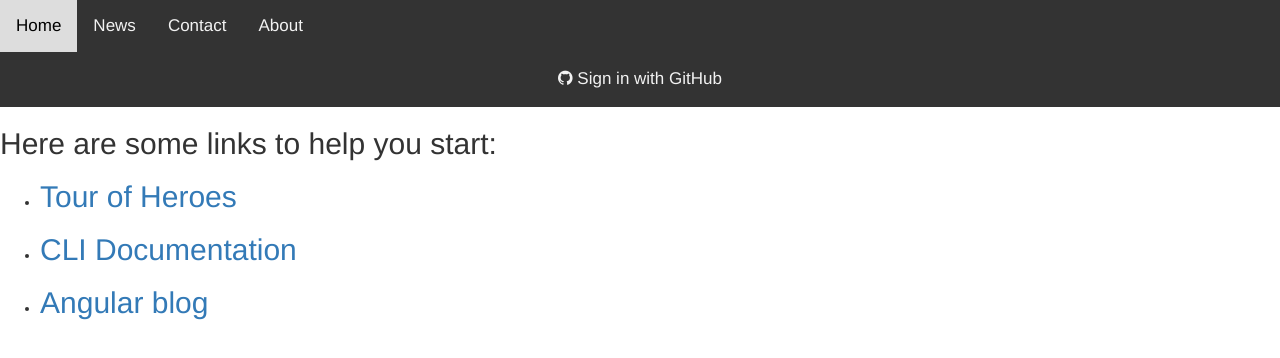
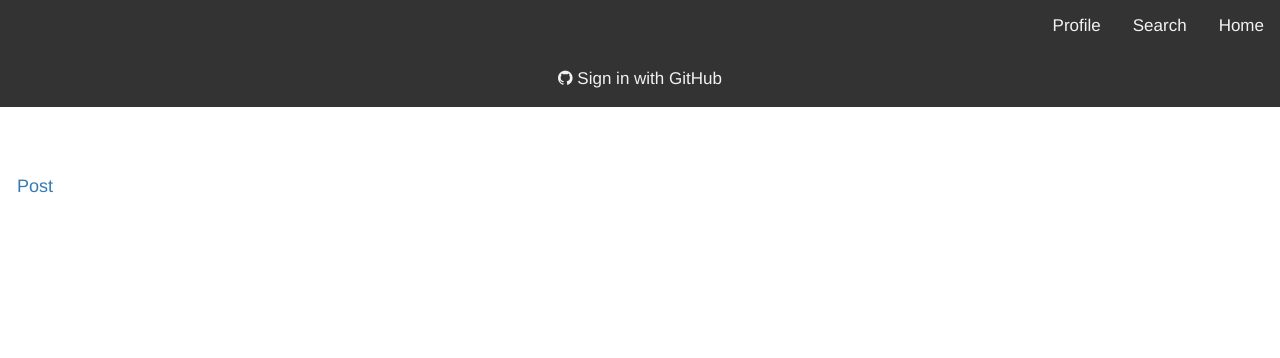
Before and after one commit to lohit8846/CodeCoin, an Angular app: page / in a window 1280 px wide. Shown: the top 358 px of the page. Built offline with nearby package versions, Linux system fonts and the light colour scheme; what angular-font-awesome would draw is missing.

Commit message:
Updated home page

```diff
--- a/src/app/app.component.css
+++ b/src/app/app.component.css
@@ -6,7 +6,7 @@
 
 /* Style the links inside the navigation bar */
 .topnav a {
-  float: left;
+  float: right;
   display: block;
   color: #f2f2f2;
   text-align: center;
--- a/src/app/app.component.html
+++ b/src/app/app.component.html
@@ -1,22 +1,23 @@
 <!--The content below is only a placeholder and can be replaced.-->
 <div class="topnav" id="myTopnav">
   <a href="#home">Home</a>
-  <a href="#news">News</a>
-  <a href="#contact">Contact</a>
-  <a href="#about">About</a>
+  <a href="#search">Search</a>
+  <a href="#profile">Profile</a>
   <a class="btn btn-block btn-social btn-github">
     <span class="fa fa-github" ng-click="authenticate()"></span> Sign in with GitHub
   </a>
 </div>
-<h2>Here are some links to help you start: </h2>
-<ul>
-  <li>
-    <h2><a target="_blank" rel="noopener" href="https://angular.io/tutorial">Tour of Heroes</a></h2>
-  </li>
-  <li>
-    <h2><a target="_blank" rel="noopener" href="https://github.com/angular/angular-cli/wiki">CLI Documentation</a></h2>
-  </li>
-  <li>
-    <h2><a target="_blank" rel="noopener" href="https://blog.angular.io/">Angular blog</a></h2>
-  </li>
-</ul>
+<div id="home-cover">
+  <div id="home-content-box">
+    <div id="home-content=box-inner">
+      <div id="home-heading">
+        <h3> <br>
+        </h3>
+      </div>
+      <div id="home-btn">
+        <a class="btn btn-lg" href="#work" role="button" title="Post">Post</a>
+      </div>
+    </div>
+
+  </div>
+</div>
```
